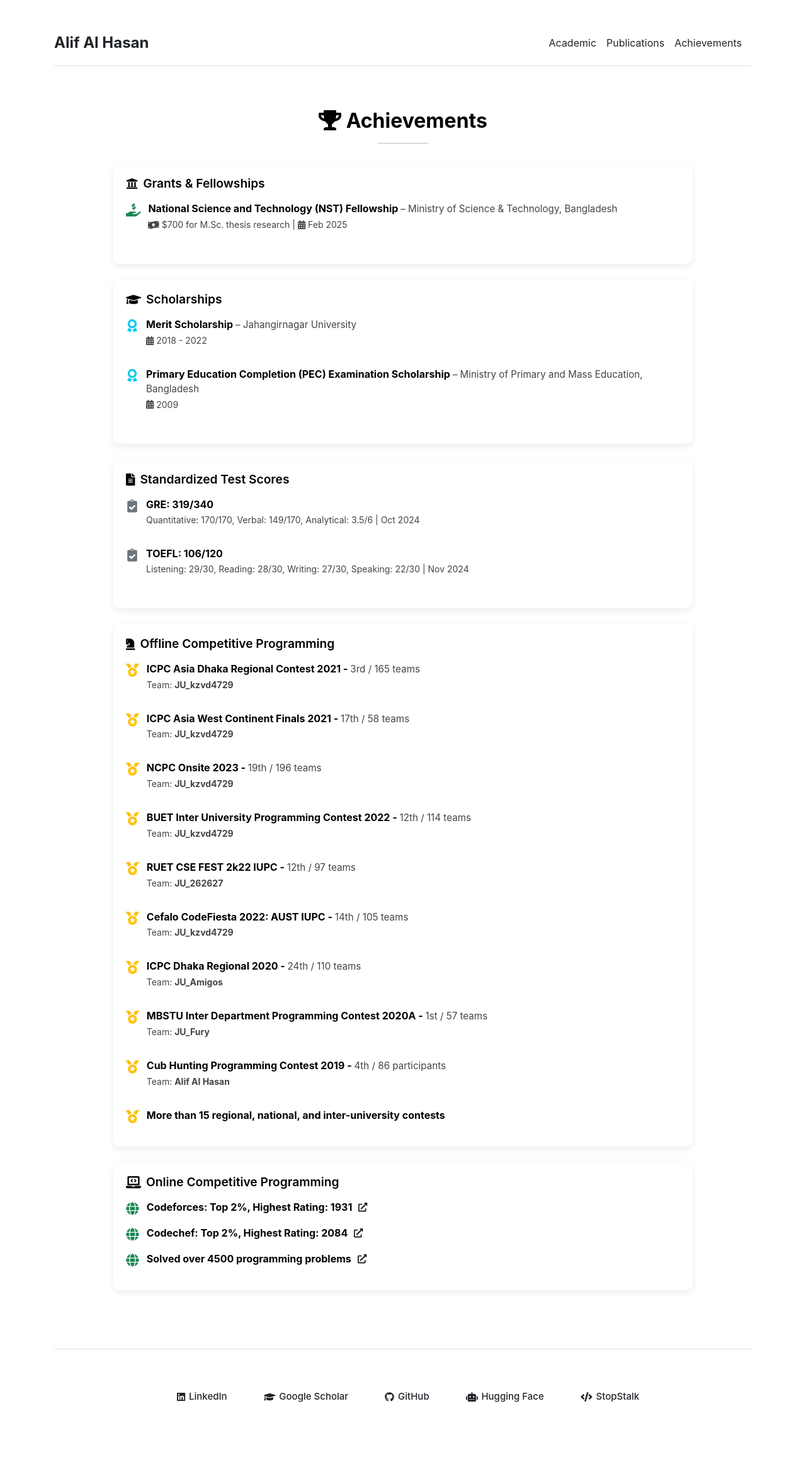
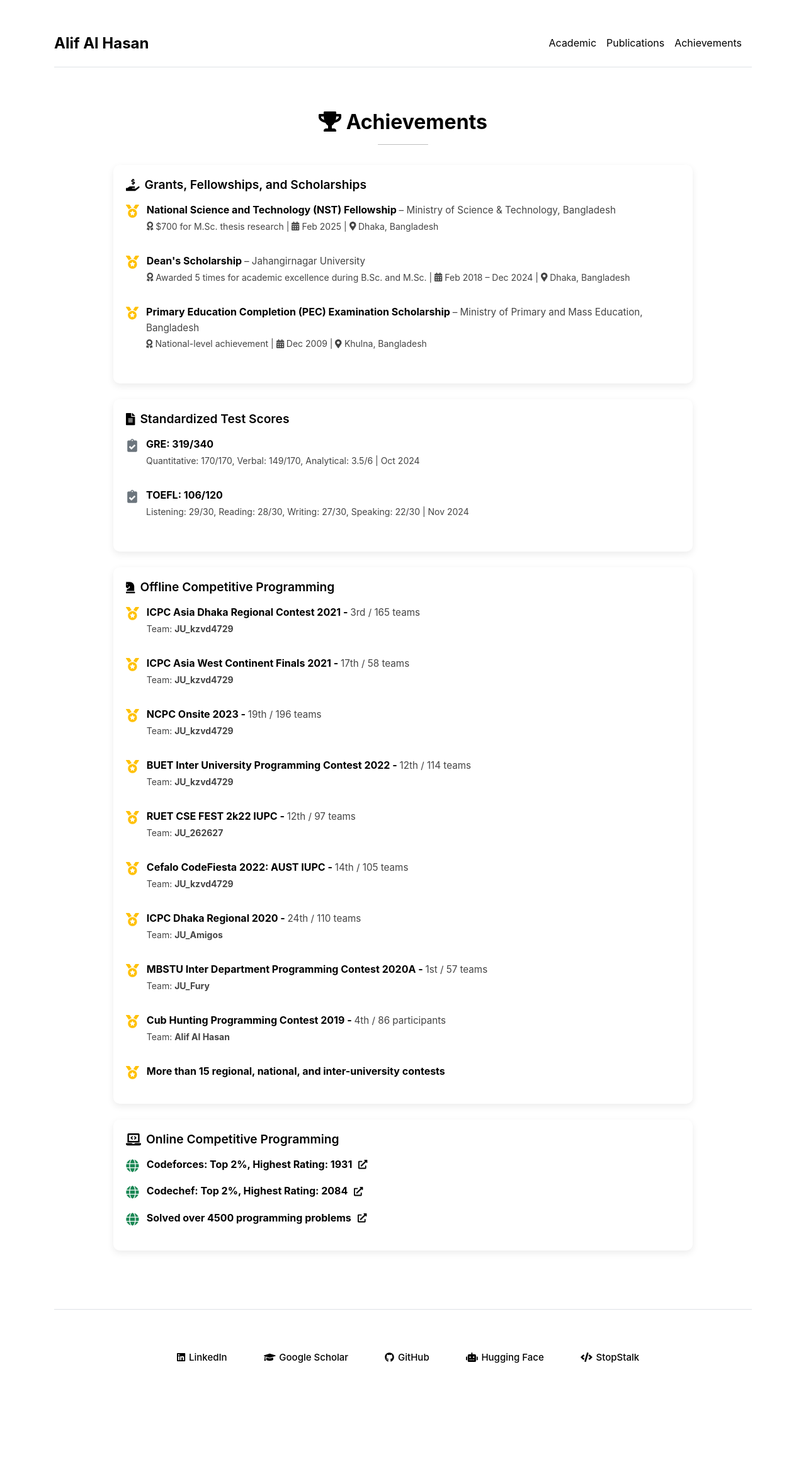
Before and after one commit to alifalhasan/alifalhasan.github.io, a Jekyll site: the page built from achievements.md, in a window 1280 px wide. Shown: the whole page at 63% size. Built offline with Jekyll 4.4.1, drawn with Linux system fonts in a browser that asks for light colours; after the commit the page ends 2280 px from its top, so only the background shows below that.

Commit message:
[Task] Minor Update. [Description] This commit contains some minor changes. [Author] @alifalhasan

```diff
--- a/_config.yml
+++ b/_config.yml
@@ -2,3 +2,6 @@ url: "https://alifalhasan.github.io/"
 baseurl: "" # the subpath of your site, e.g. /blog
 title: "Alif Al Hasan"
 # description: "M.Sc. student @ Jahangirnagar University"
+
+sass:
+  style: compressed
--- a/_data/achievements/grants.yml
+++ b/_data/achievements/grants.yml
@@ -2,3 +2,16 @@
   organization: "Ministry of Science & Technology, Bangladesh"
   amount: "$700 for M.Sc. thesis research"
   date: Feb 2025
+  location: Dhaka, Bangladesh
+
+- name: "Dean's Scholarship"
+  organization: "Jahangirnagar University"
+  amount: "Awarded 5 times for academic excellence during B.Sc. and M.Sc."
+  date: Feb 2018 – Dec 2024
+  location: Dhaka, Bangladesh
+
+- name: "Primary Education Completion (PEC) Examination Scholarship"
+  organization: "Ministry of Primary and Mass Education, Bangladesh"
+  amount: "National-level achievement"
+  date: Dec 2009
+  location: Khulna, Bangladesh
--- a/_includes/achievements.html
+++ b/_includes/achievements.html
@@ -9,21 +9,26 @@
         <hr class="title-underline">
     </div>
 
-    <!-- Grants and Fellowships -->
+    <!-- Grants, Fellowships, and Scholarships -->
     <div class="achievement-card">
         <div class="achievement-content">
-            <h4><i class="fas fa-university"></i> Grants & Fellowships</h4>
+            <h4><i class="fas fa-hand-holding-usd"></i> Grants, Fellowships, and Scholarships</h4>
             <ul class="custom-list">
-                {% for grant in site.data.achievements.grants %}
+                {% for item in site.data.achievements.grants %}
                 <li>
-                    <i class="fas fa-hand-holding-usd icon text-success"></i>
+                    <i class="fas fa-medal icon text-warning"></i>
                     <div>
-                        <p class="achievement-title">{{ grant.name }}
-                            <span class="achievement-subtext">– {{ grant.organization }}</span>
+                        <p class="achievement-title">{{ item.name }}
+                            <span class="achievement-subtext">– {{ item.organization }}</span>
                         </p>
                         <p class="achievement-meta">
-                            <i class="fas fa-money-bill-wave"></i> {{ grant.amount }} |
-                            <i class="fas fa-calendar-alt"></i> {{ grant.date }}
+                            {% if item.amount %}
+                            <i class="fas fa-award"></i> {{ item.amount }} |
+                            {% endif %}
+                            <i class="fas fa-calendar-alt"></i> {{ item.date }}
+                            {% if item.location %}
+                            | <i class="fas fa-map-marker-alt"></i> {{ item.location }}
+                            {% endif %}
                         </p>
                     </div>
                 </li>
@@ -32,30 +37,6 @@
         </div>
     </div>
 
-    <!-- Scholarships -->
-    <div class="achievement-card">
-        <div class="achievement-content">
-            <h4><i class="fas fa-graduation-cap"></i> Scholarships</h4>
-            <ul class="custom-list">
-                {% for scholarship in site.data.achievements.scholarships %}
-                <li>
-                    <i class="fas fa-award icon text-info"></i>
-                    <div>
-                        <p class="achievement-title">{{ scholarship.name }}
-                            <span class="achievement-subtext">– {{ scholarship.organization }}</span>
-                        </p>
-                        <p class="achievement-meta">
-                            {% if scholarship.amount %}
-                            <i class="fas fa-money-check-alt"></i> {{ scholarship.amount }} |
-                            {% endif %}
-                            <i class="fas fa-calendar-alt"></i> {{ scholarship.date }}
-                        </p>
-                    </div>
-                </li>
-                {% endfor %}
-            </ul>
-        </div>
-    </div>
 
     <!-- Standardized Test Scores -->
     <div class="achievement-card">
--- a/_layouts/default.html
+++ b/_layouts/default.html
@@ -1,4 +1,4 @@
-<link rel="stylesheet" href="{{ '/assets/css/home.css' | relative_url }}">
+<link rel="stylesheet" href="{{ '/assets/css/main.css' | relative_url }}">
 
 <!DOCTYPE html>
 <html lang="{{ site.lang | default: 'en-US' }}">
--- a/_sass/main.scss
+++ b/_sass/main.scss
@@ -1,14 +1,66 @@
+// Variables
 $backgroundColor: #ffffff;
 $bodyColor: #000000;
-$bodyFont: -apple-system,BlinkMacSystemFont,"Segoe UI",Helvetica,Arial,sans-serif,"Apple Color Emoji","Segoe UI Emoji","Segoe UI Symbol";
-$linkColor: #212529 !important;
+$bodyFont: -apple-system, BlinkMacSystemFont, "Segoe UI", Roboto, "Helvetica Neue", Arial, sans-serif;
+$linkColor: #000000; // Overwrite from home.css
+$linkHoverColor: #333333;
 
+// Base styles
 body {
-  background: $backgroundColor;
+  background-color: $backgroundColor;
   color: $bodyColor;
   font-family: $bodyFont;
+  line-height: 1.6;
+  margin: 0;
+  padding: 0;
 }
 
-body a {
-  color: $linkColor
+a {
+  color: $linkColor;
+  text-decoration: none;
+  transition: color 0.3s ease-in-out, text-decoration 0.3s ease-in-out;
 }
+
+a:hover,
+a:focus {
+  color: $linkHoverColor;
+  text-decoration: none;
+}
+
+// Button styling
+.custom-btn {
+  border: 2px solid $bodyColor;
+  color: $bodyColor;
+  background-color: transparent;
+  transition: background-color 0.3s ease-in-out, color 0.3s ease-in-out, transform 0.2s ease-in-out;
+  text-decoration: none !important;
+  padding: 6px 12px;
+  font-weight: 500;
+  display: inline-block;
+}
+
+.custom-btn:hover,
+.custom-btn:focus {
+  background-color: #f2f2f2 !important;
+  color: $bodyColor !important;
+  border-color: $bodyColor !important;
+  transform: translateY(-2px);
+  text-decoration: none !important;
+}
+
+.custom-btn:active {
+  background-color: #e0e0e0 !important;
+  color: $bodyColor !important;
+  border-color: $bodyColor !important;
+  transform: translateY(0);
+  text-decoration: none !important;
+}
+
+// Profile image styling
+.profile-img {
+  width: 300px;
+  height: 350px;
+  object-fit: cover;
+  border-radius: 10px;
+  box-shadow: 0 4px 8px rgba(0, 0, 0, 0.1);
+}
--- a/assets/css/home.css
+++ /dev/null
@@ -1,62 +0,0 @@
-/* General body styles */
-body {
-    background-color: #ffffff;
-    color: #000000;
-    font-family: -apple-system, BlinkMacSystemFont, "Segoe UI", Roboto, "Helvetica Neue", Arial, sans-serif;
-    line-height: 1.6;
-    margin: 0;
-    padding: 0;
-}
-
-/* Link styling */
-a {
-    color: #000000;
-    text-decoration: none;
-    transition: color 0.3s ease-in-out, text-decoration 0.3s ease-in-out;
-}
-
-a:hover,
-a:focus {
-    color: #333333;
-    text-decoration: none;
-}
-
-/* Button styling */
-.custom-btn {
-    border: 2px solid #000000;
-    color: #000000;
-    background-color: transparent;
-    transition: background-color 0.3s ease-in-out, color 0.3s ease-in-out, transform 0.2s ease-in-out;
-    text-decoration: none !important;
-    padding: 6px 12px;
-    font-weight: 500;
-    display: inline-block;
-}
-
-/* Ensure consistent hover and prevent black backgrounds */
-.custom-btn:hover,
-.custom-btn:focus {
-    background-color: #f2f2f2 !important;
-    color: #000000 !important;
-    border-color: #000000 !important;
-    transform: translateY(-2px);
-    text-decoration: none !important;
-}
-
-/* Active/pressed effect */
-.custom-btn:active {
-    background-color: #e0e0e0 !important;
-    color: #000000 !important;
-    border-color: #000000 !important;
-    transform: translateY(0);
-    text-decoration: none !important;
-}
-
-/* Profile image styling */
-.profile-img {
-    width: 300px;
-    height: 350px;
-    object-fit: cover;
-    border-radius: 10px;
-    box-shadow: 0 4px 8px rgba(0, 0, 0, 0.1);
-}
--- a/assets/css/main.scss
+++ b/assets/css/main.scss
@@ -1,4 +1,4 @@
 ---
 ---
 
-@use "../../_sass/main";
+@import "../../_sass/main";
```
Also changed, not shown: _data/achievements/scholarships.yml (deleted, +0 -9 lines).
